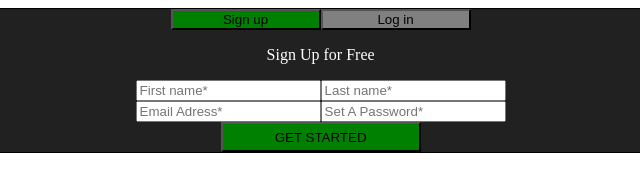
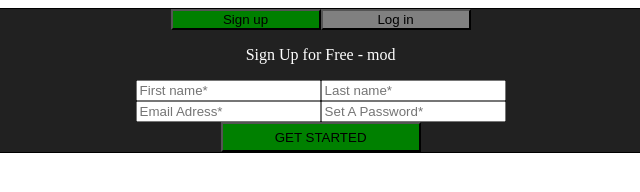
Before and after one commit to YuriTayro/exeFormulario, a plain HTML site: page index.html in a window 1280 px wide. Shown: the full height of the page, 194-834 px from the left. Drawn offline with Linux system fonts and the light colour scheme.

Commit message:
Segundo commit

```diff
--- a/index.html
+++ b/index.html
@@ -15,7 +15,7 @@
         </div>
 
         <div class="txt">
-            <p>Sign Up for Free</p>
+            <p>Sign Up for Free - mod</p>
         </div>
 
 
```
